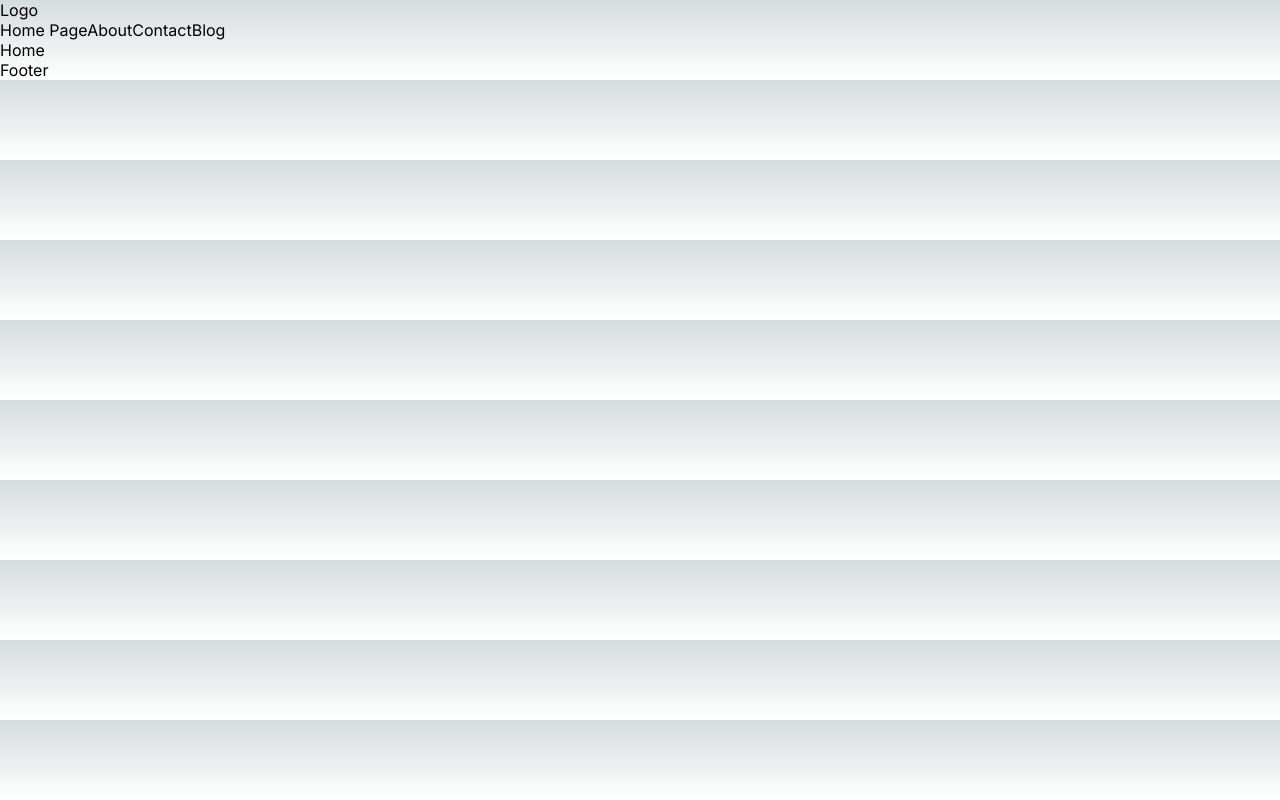
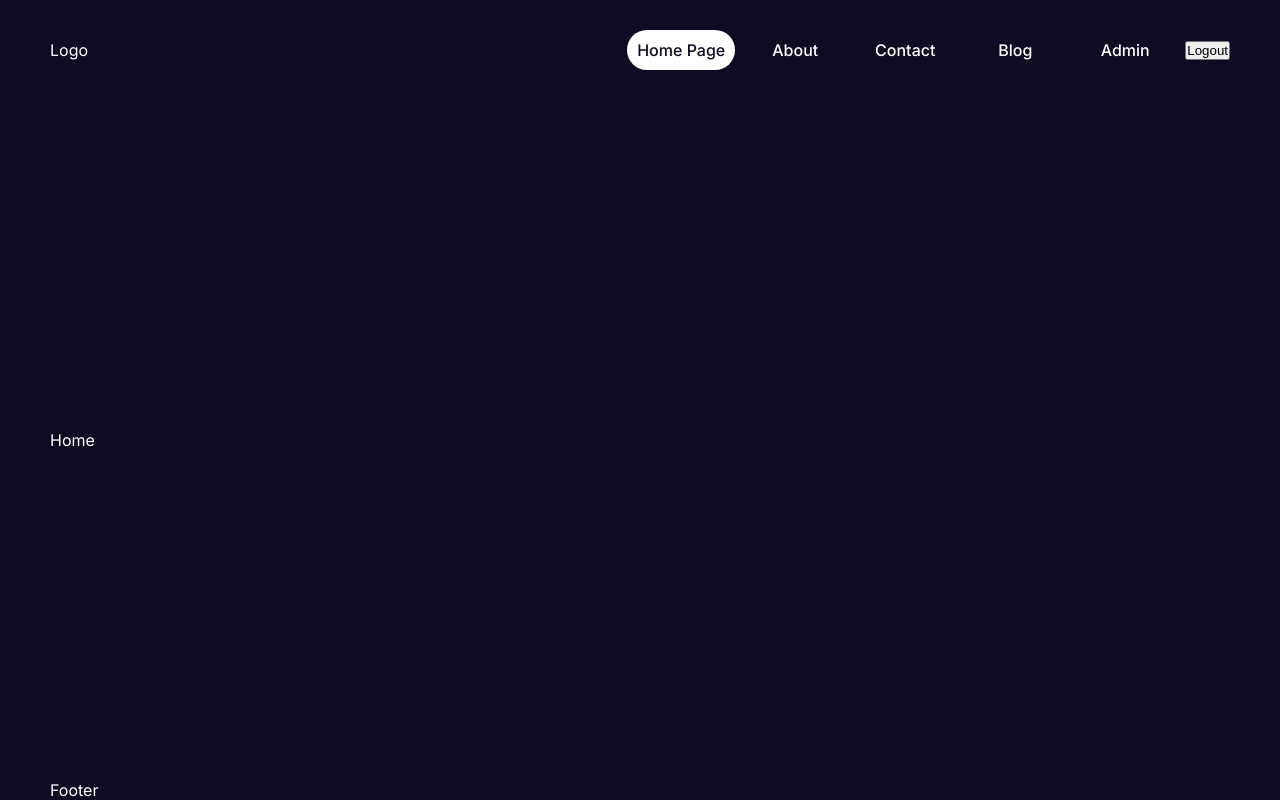
Before and after one commit to pharaoht/lama_thoughts, a Next.js app: page / in a window 1280 px wide. Built offline with nearby package versions, Linux system fonts and the light colour scheme.

Commit message:
nav links

```diff
--- a/src/app/globals.css
+++ b/src/app/globals.css
@@ -1,107 +1,36 @@
-:root {
-  --max-width: 1100px;
-  --border-radius: 12px;
-  --font-mono: ui-monospace, Menlo, Monaco, "Cascadia Mono", "Segoe UI Mono",
-    "Roboto Mono", "Oxygen Mono", "Ubuntu Monospace", "Source Code Pro",
-    "Fira Mono", "Droid Sans Mono", "Courier New", monospace;
-
-  --foreground-rgb: 0, 0, 0;
-  --background-start-rgb: 214, 219, 220;
-  --background-end-rgb: 255, 255, 255;
-
-  --primary-glow: conic-gradient(
-    from 180deg at 50% 50%,
-    #16abff33 0deg,
-    #0885ff33 55deg,
-    #54d6ff33 120deg,
-    #0071ff33 160deg,
-    transparent 360deg
-  );
-  --secondary-glow: radial-gradient(
-    rgba(255, 255, 255, 1),
-    rgba(255, 255, 255, 0)
-  );
-
-  --tile-start-rgb: 239, 245, 249;
-  --tile-end-rgb: 228, 232, 233;
-  --tile-border: conic-gradient(
-    #00000080,
-    #00000040,
-    #00000030,
-    #00000020,
-    #00000010,
-    #00000010,
-    #00000080
-  );
-
-  --callout-rgb: 238, 240, 241;
-  --callout-border-rgb: 172, 175, 176;
-  --card-rgb: 180, 185, 188;
-  --card-border-rgb: 131, 134, 135;
+:root{
+  --bg: #0d0c22;
+  --bgSoft: #2d2b42;
+  --text: white;
+  --textSoft: #e5e5e5;
+  --btn:#3673fd;
 }
 
-@media (prefers-color-scheme: dark) {
-  :root {
-    --foreground-rgb: 255, 255, 255;
-    --background-start-rgb: 0, 0, 0;
-    --background-end-rgb: 0, 0, 0;
-
-    --primary-glow: radial-gradient(rgba(1, 65, 255, 0.4), rgba(1, 65, 255, 0));
-    --secondary-glow: linear-gradient(
-      to bottom right,
-      rgba(1, 65, 255, 0),
-      rgba(1, 65, 255, 0),
-      rgba(1, 65, 255, 0.3)
-    );
-
-    --tile-start-rgb: 2, 13, 46;
-    --tile-end-rgb: 2, 5, 19;
-    --tile-border: conic-gradient(
-      #ffffff80,
-      #ffffff40,
-      #ffffff30,
-      #ffffff20,
-      #ffffff10,
-      #ffffff10,
-      #ffffff80
-    );
-
-    --callout-rgb: 20, 20, 20;
-    --callout-border-rgb: 108, 108, 108;
-    --card-rgb: 100, 100, 100;
-    --card-border-rgb: 200, 200, 200;
-  }
-}
-
-* {
+*{
+  margin: 0;
+  padding: 0;
   box-sizing: border-box;
-  padding: 0;
-  margin: 0;
-}
-
-html,
-body {
-  max-width: 100vw;
-  overflow-x: hidden;
 }
 
 body {
-  color: rgb(var(--foreground-rgb));
-  background: linear-gradient(
-      to bottom,
-      transparent,
-      rgb(var(--background-end-rgb))
-    )
-    rgb(var(--background-start-rgb));
+  background-color: var(--bg);
+  color: var(--text);
 }
 
-a {
+a{
+  text-decoration: none;
   color: inherit;
-  text-decoration: none;
 }
 
-@media (prefers-color-scheme: dark) {
-  html {
-    color-scheme: dark;
-  }
+
+.container{
+  width: 100vw;
+  margin: auto;
+  padding-left: 50px;
+  padding-right: 50px;
+  min-height: 100vh;
+  display: flex;
+  flex-direction: column;
+  justify-content: space-between;
 }
+/* you can use all these variables on any page because its the parent css */
--- a/src/app/layout.js
+++ b/src/app/layout.js
@@ -14,9 +14,11 @@
   return (
     <html lang="en">
       <body className={inter.className}>
-        <Navbar />
-        {children}
-        <Footer />
+        <div className="container">
+          <Navbar />
+          {children}
+          <Footer />
+        </div>
       </body>
     </html>
   );
--- a/src/components/navBar/Navbar.jsx
+++ b/src/components/navBar/Navbar.jsx
@@ -1,9 +1,10 @@
 import Links from "./links/Links";
+import styles from './navbar.module.css';
 
 const Navbar = () => {
 
     return (
-        <div>
+        <div className={styles.container}>
             <div>Logo</div>
             <div>
                 <Links />
--- a/src/components/navBar/links/Links.jsx
+++ b/src/components/navBar/links/Links.jsx
@@ -1,4 +1,5 @@
-import Link from "next/link"
+import styles from "./links.module.css";
+import NavLink from "./navLink/navLink";
 
 const Links = () => {
 
@@ -21,16 +22,37 @@
         }
     ];
 
+    const adminLink = {
+        title: 'Admin',
+        path: '/admin'
+    };
+
+    const noUserLink = {
+        title: 'Login',
+        path: '/login'
+    }
+
+    const session = true;
+    const isAdmin = true;
+
     return (
-        <div>
+        <div className={styles.links}>
             {
                 links.map((link) => (
-                    <Link href={link.path} key={link.title}>
-                        {link.title}
-                    </Link>
+                    <NavLink item={link} key={link.title} />
                 ))
             }
-
+            {
+                session ? (
+                    <>
+                        {isAdmin && <NavLink item={adminLink} key={adminLink.title} />}
+                        <button>Logout</button>
+                    </>
+                ) :
+                    (
+                        <NavLink item={noUserLink} key={noUserLink.title} />
+                    )
+            }
         </div>
     )
 };
--- /dev/null
+++ b/src/components/navBar/links/links.module.css
@@ -0,0 +1,5 @@
+.links{
+    display: flex;
+    align-items: center;
+    gap: 10px;
+}
--- /dev/null
+++ b/src/components/navBar/links/navLink/navLink.jsx
@@ -0,0 +1,19 @@
+"use client"
+import Link from "next/link";
+import styles from "./navLink.module.css";
+import { usePathname } from "next/navigation";
+
+const NavLink = ({ item }) => {
+
+    const pathName = usePathname();
+
+    const activeClass = pathName === item.path && styles.active;
+
+    return (
+        <Link href={item.path} className={`${styles.container} ${activeClass}`}>
+            {item.title}
+        </Link>
+    )
+};
+
+export default NavLink;
--- /dev/null
+++ b/src/components/navBar/links/navLink/navLink.module.css
@@ -0,0 +1,12 @@
+.container{
+    min-width: 100px;
+    padding: 10px;
+    border-radius: 20px;
+    font-weight: 500;
+    text-align: center;
+}
+
+.active{
+    background-color: var(--text);
+    color: var(--bg)
+}
--- /dev/null
+++ b/src/components/navBar/navbar.module.css
@@ -0,0 +1,11 @@
+.container{
+    height: 100px;
+    display: flex;
+    align-items: center;
+    justify-content: space-between;
+}
+
+.logo{
+    font-size: 30px;
+    font-weight: bold;
+}
```
